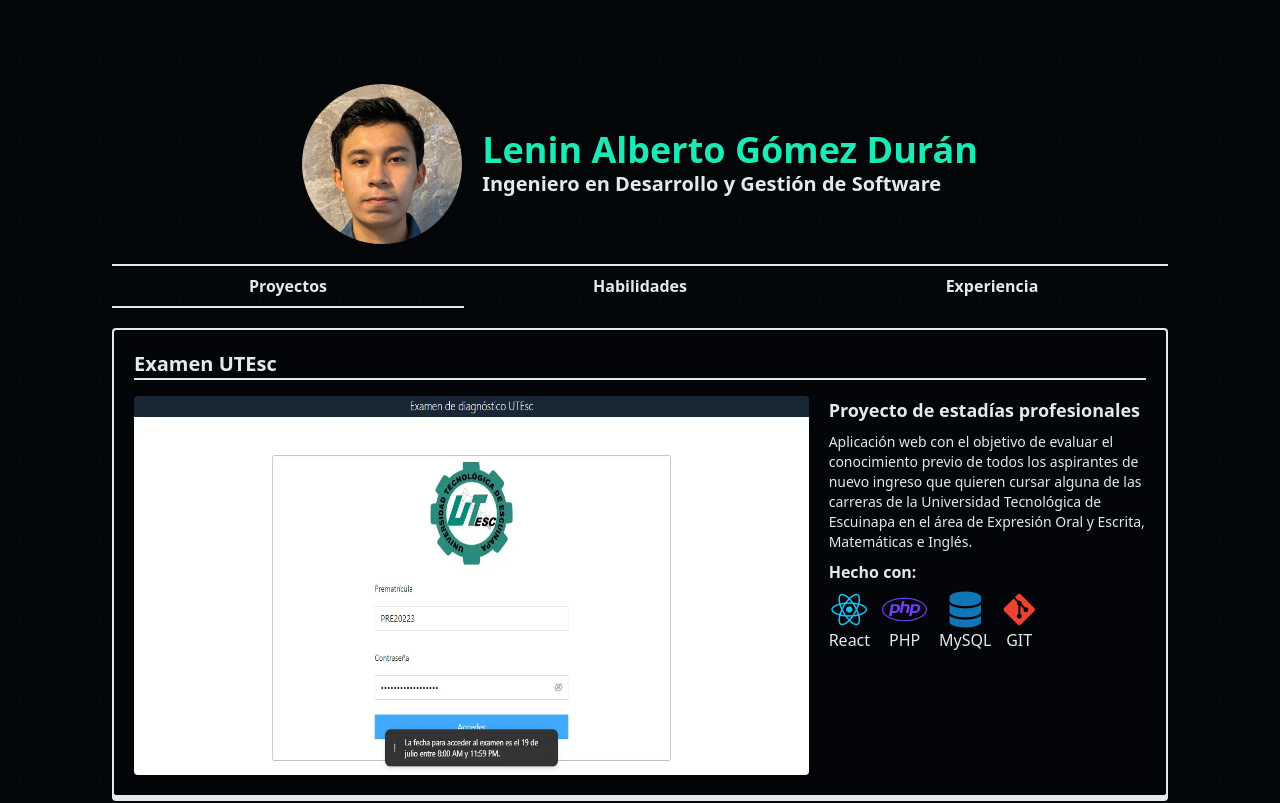
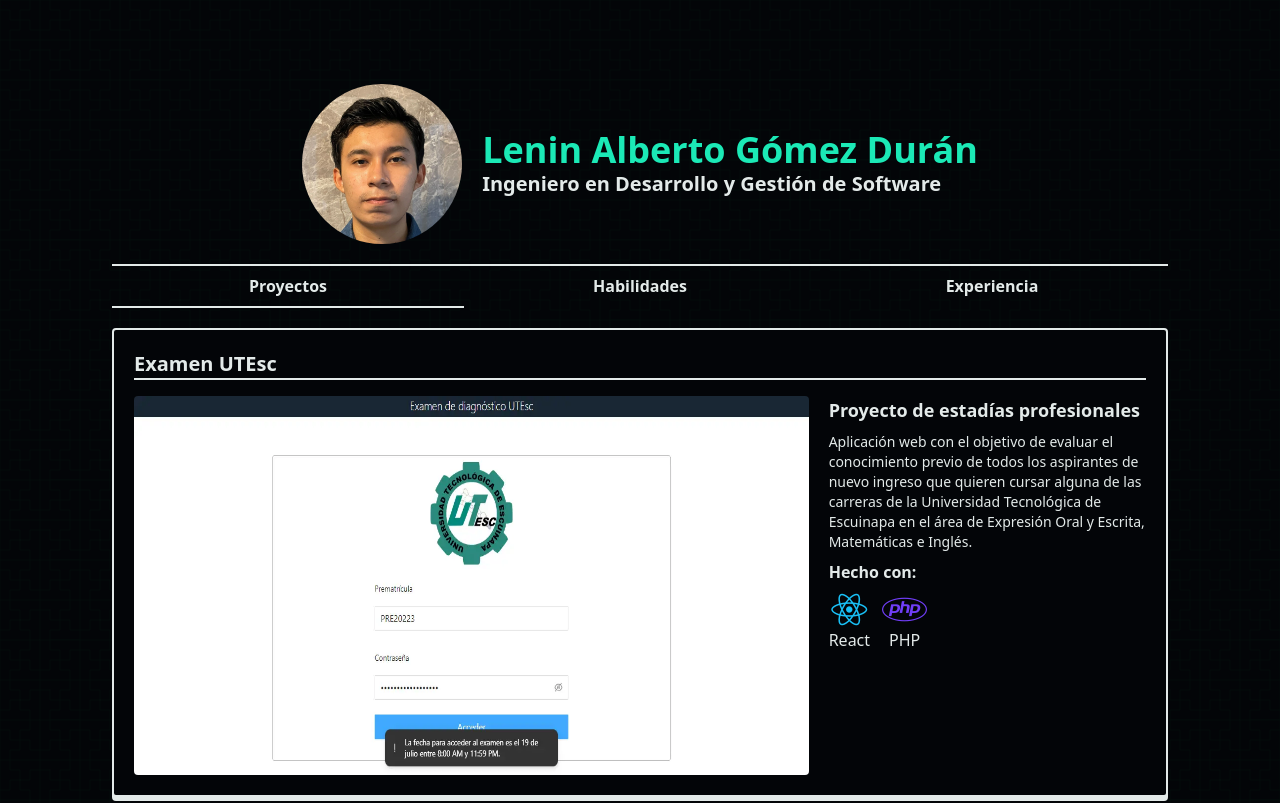
Before and after one commit to L3ninAlberto/my-portfolio, a React (Vite) app: page / in a window 1280 px wide. Shown: the top 803 px of the page. Built offline with nearby package versions, Linux system fonts and the light colour scheme.

Commit message:
new work experience and ability

```diff
--- a/src/components/ExperienceSection.jsx
+++ b/src/components/ExperienceSection.jsx
@@ -7,8 +7,8 @@ export default function ExperienceSection() {
         {workExperiences.map((experience, index) => (
           <li key={index} className="card">
             <h3 className="head">{experience.name}</h3>
-            <div className="flex gap-2">
-              <div>
+            <div className="flex gap-5">
+              <div className="grow">
                 <p className="font-bold">{experience.period}</p>
                 <p className="text-sm">{experience.description}</p>
               </div>
--- a/src/data.jsx
+++ b/src/data.jsx
@@ -1,4 +1,11 @@
 export const workExperiences = [
+  {
+    name: "Bridge Studio",
+    img: "bridge-studio.webp",
+    description:
+      "Participación como miembro y líder en el desarrollo de diversos proyectos para clientes internos.",
+    period: "Enero 2024 - Marzo 2025",
+  },
   {
     name: "Universidad Tecnológica de Escuinapa",
     img: "utesc.webp",
@@ -28,29 +35,27 @@ export const technologies = {
     name: "JavaScript",
     icon: <i className="fa-brands fa-js text-[#f1f114] text-4xl"></i>,
   },
+  REACT: {
+    name: "React",
+    icon: <i className="fa-brands fa-react text-[#19c0f6] text-4xl"></i>,
+  },
+  TAILWINDCSS: {
+    name: "Tailwind CSS",
+    icon: (
+      <img src="assets/technologies/tailwindcss.svg" alt="Tailwindcss logo" />
+    ),
+  },
+  BOOTSTRAP: {
+    name: "Bootstrap",
+    icon: <i className="fa-brands fa-bootstrap text-[#801af9] text-4xl"></i>,
+  },
   PHP: {
     name: "PHP",
     icon: <i className="fa-brands fa-php text-[#703ef7] text-4xl"></i>,
   },
-  REACT: {
-    name: "React",
-    icon: <i className="fa-brands fa-react text-[#19c0f6] text-4xl"></i>,
-  },
   LARAVEL: {
     name: "Laravel",
     icon: <i className="fa-brands fa-laravel text-[#fa1906] text-4xl"></i>,
-  },
-  GIT: {
-    name: "GIT",
-    icon: <i className="fa-brands fa-git-alt text-[#ea4233] text-4xl"></i>,
-  },
-  MYSQL: {
-    name: "MySQL",
-    icon: <i className="fa-solid fa-database text-[#1275b6] text-4xl"></i>,
-  },
-  BOOTSTRAP: {
-    name: "Bootstrap",
-    icon: <i className="fa-brands fa-bootstrap text-[#801af9] text-4xl"></i>,
   },
 };
 
@@ -63,12 +68,7 @@ export const projects = [
     link: null,
     imgsAlias: "eu",
     imgsQty: 3,
-    technologies: [
-      technologies.REACT,
-      technologies.PHP,
-      technologies.MYSQL,
-      technologies.GIT,
-    ],
+    technologies: [technologies.REACT, technologies.PHP],
   },
   {
     name: "Sitio IDGS",
@@ -78,12 +78,7 @@ export const projects = [
     link: "https://sitioidgs.proyectosidgs.com/",
     imgsAlias: "sidgs",
     imgsQty: 3,
-    technologies: [
-      technologies.REACT,
-      technologies.PHP,
-      technologies.MYSQL,
-      technologies.GIT,
-    ],
+    technologies: [technologies.REACT, technologies.PHP],
   },
   {
     name: "Aula Virtual de Idiomas UTEsc",
@@ -93,12 +88,7 @@ export const projects = [
     link: null,
     imgsAlias: "avi",
     imgsQty: 6,
-    technologies: [
-      technologies.REACT,
-      technologies.PHP,
-      technologies.MYSQL,
-      technologies.GIT,
-    ],
+    technologies: [technologies.REACT, technologies.PHP],
   },
   {
     name: "Servicios UTEsc",
@@ -113,7 +103,6 @@ export const projects = [
       technologies.CSS,
       technologies.JS,
       technologies.LARAVEL,
-      technologies.MYSQL,
     ],
   },
   {
@@ -130,7 +119,6 @@ export const projects = [
       technologies.JS,
       technologies.BOOTSTRAP,
       technologies.PHP,
-      technologies.MYSQL,
     ],
   },
   {
@@ -151,12 +139,7 @@ export const projects = [
     link: null,
     imgsAlias: "msc",
     imgsQty: 1,
-    technologies: [
-      technologies.HTML,
-      technologies.CSS,
-      technologies.JS,
-      technologies.GIT,
-    ],
+    technologies: [technologies.HTML, technologies.CSS, technologies.JS],
   },
   {
     name: "Routime",
@@ -170,7 +153,6 @@ export const projects = [
       technologies.REACT,
       technologies.BOOTSTRAP,
       technologies.PHP,
-      technologies.MYSQL,
     ],
   },
 ];
```
Also changed, not shown: public/assets/technologies/tailwindcss.svg (added), public/assets/work_experiences/bridge-studio.webp (added).
